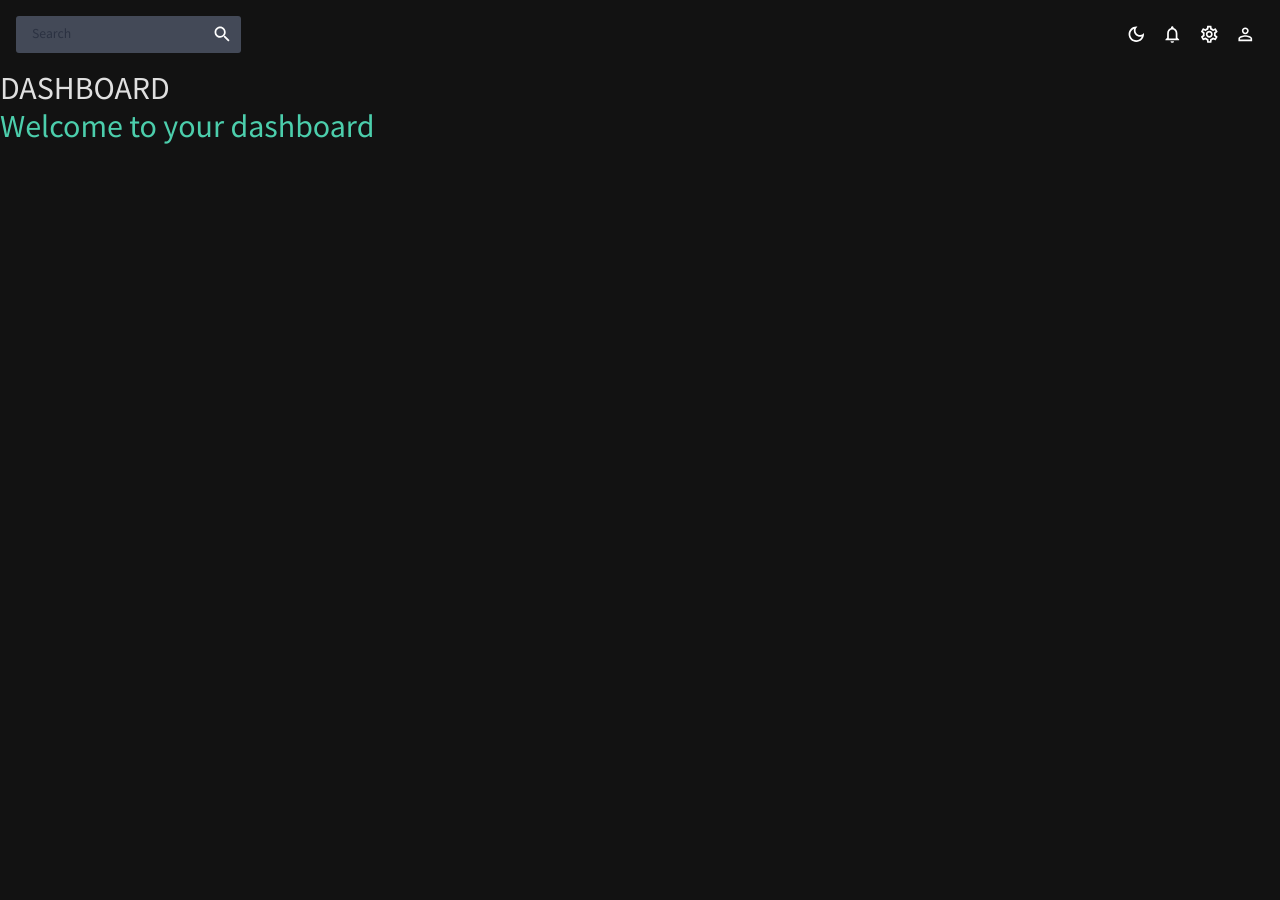
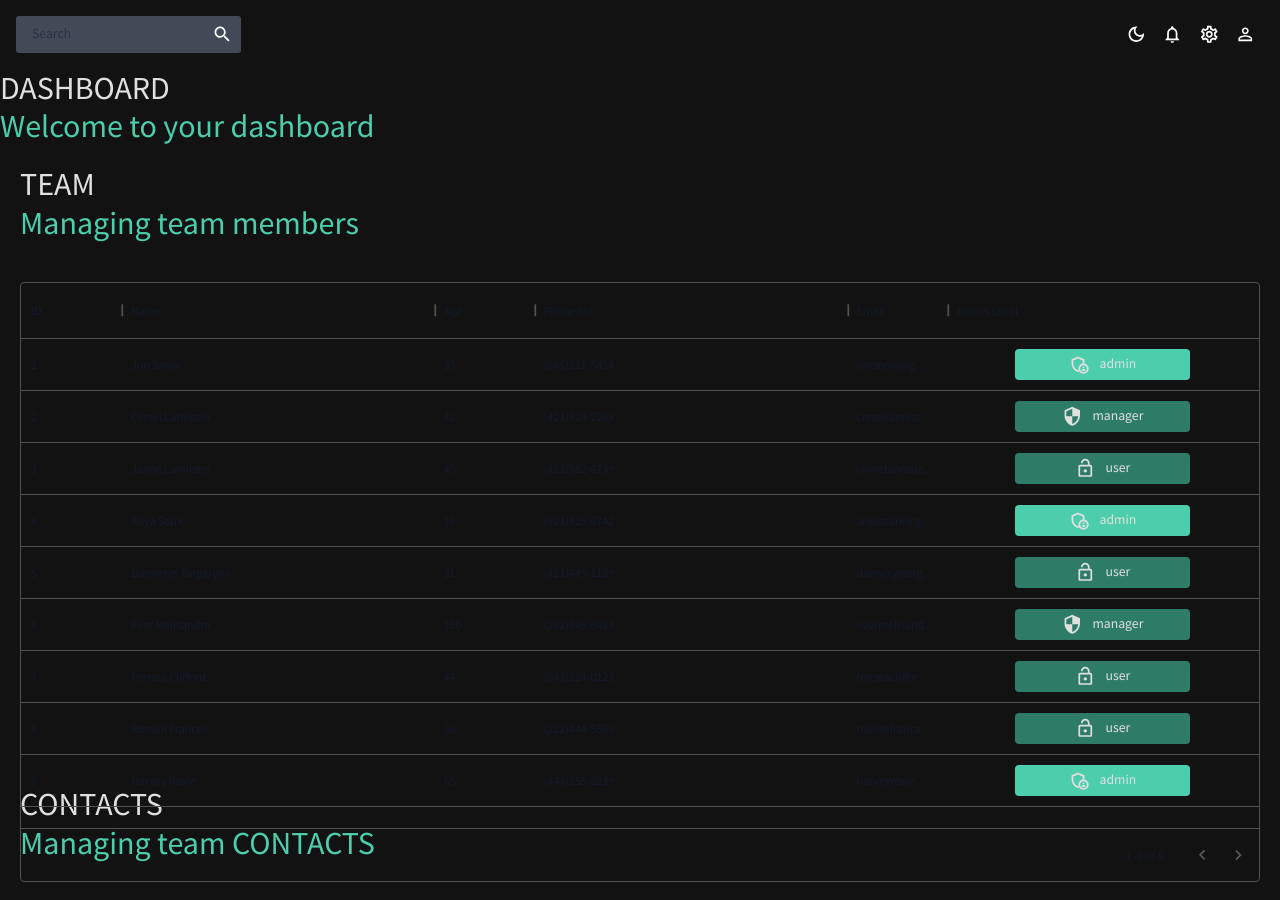
Before and after one commit to anonymous-dev-30/mui-kit, a React (Create React App) app: page / in a window 1280 px wide. Shown: the top 900 px of the page. Before the commit the page ends 800 px from the top, so only its background shows below. Built offline with nearby package versions, Linux system fonts and the light colour scheme.

Commit message:
Datagrid without re usable hook

```diff
--- a/src/App.js
+++ b/src/App.js
@@ -4,6 +4,8 @@ import { ThemeProvider, CssBaseline } from '@mui/material';
 import { ColorModeContext, useMode } from './theme';
 import TopBar from './components/appbar';
 import DashBoard from './components/dashboard';
+import Team from './components/scenes/team';
+import Contacts from './components/scenes/contacts';
 
 function App() {
 
@@ -19,6 +21,8 @@ function App() {
         <main className='content'>
           <TopBar />
           <DashBoard />
+          <Team />
+          <Contacts />
         </main>
         {/* BaseRouter  */}
       </ThemeProvider>
--- /dev/null
+++ b/src/components/scenes/contacts/index.js
@@ -0,0 +1,62 @@
+import { Box, Toolbar, Typography, useTheme } from '@mui/material'
+import React from 'react'
+import { DataGrid, GridToolbar } from '@mui/x-data-grid';
+import { token } from '../../../theme';
+import {
+	AdminPanelSettingsOutlined,
+	LockOpenOutlined,
+	SecurityOutlined
+} from '@mui/icons-material';
+import PageHeader from '../../appbar/PageHeader';
+import { mockDataTeam } from '../../../data/mockData';
+
+const Contacts = () => {
+	const theme = useTheme();
+	const colors = token(theme.palette.mode);
+
+	const columns = [
+		{ field: "id", headerName: "ID" },
+		{ field: "name", headerName: "Name", flex: 1, cellClassName: "" },
+		{ field: "age", headerName: "Age", headerAlign: "left", align: "left" },
+		{ field: "phone", headerName: "Phone No.", flex: 1 },
+		{ field: "email", headerName: "Email" },
+		{
+			field: "access", headerName: "Access Level", flex: 1,
+			renderCell: ({ row: {access} }) => {
+				return <Box
+					width="60%"
+					m="0 auto"
+					p="5px"
+					display='flex'
+					justifyContent='center'
+					backgroundColor={access === 'admin' ? colors.greenAccent[500] : colors.greenAccent[700]}
+					borderRadius="4px"
+				>
+					{access === 'admin' && <AdminPanelSettingsOutlined sx={{ color: colors.grey[100], mr: "5px" }} />}
+					{access === 'manager' && <SecurityOutlined sx={{ color: colors.grey[100], mr: "5px" }} />}
+					{access === 'user' && <LockOpenOutlined sx={{ color: colors.grey[100], mr: "5px" }} />}
+					<Typography color={colors.grey[100]} sx={{
+						ml: '5px'
+
+					}} >{access}</Typography>
+				</Box>
+			}
+		}
+	];
+
+	// TODO: useTable hook
+	return (
+		<Box m='20px' height='75vh'>
+			<PageHeader title={"CONTACTS"} subTitle={"Managing team CONTACTS"} />
+			<Box m='40px 0 0 0' height='75vh'>
+				<DataGrid
+					rows={mockDataTeam}
+                    columns={columns}
+                    components={{ Toolbar: GridToolbar }}
+				/>
+			</Box>
+		</Box>
+	)
+}
+
+export default Contacts;
--- /dev/null
+++ b/src/components/scenes/team/index.js
@@ -0,0 +1,62 @@
+import { Box, Typography, useTheme } from '@mui/material'
+import React from 'react'
+import { DataGrid } from '@mui/x-data-grid';
+import { token } from '../../../theme';
+import {
+	AdminPanelSettingsOutlined,
+	LockOpenOutlined,
+	SecurityOutlined
+} from '@mui/icons-material';
+import PageHeader from '../../appbar/PageHeader';
+import { mockDataTeam } from '../../../data/mockData';
+
+const Team = () => {
+	const theme = useTheme();
+	const colors = token(theme.palette.mode);
+
+	const columns = [
+		{ field: "id", headerName: "ID" },
+		{ field: "name", headerName: "Name", flex: 1, cellClassName: "" },
+		{ field: "age", headerName: "Age", headerAlign: "left", align: "left" },
+		{ field: "phone", headerName: "Phone No.", flex: 1 },
+		{ field: "email", headerName: "Email" },
+		{
+			field: "access", headerName: "Access Level", flex: 1,
+			renderCell: ({ row: {access} }) => {
+				return <Box
+					width="60%"
+					m="0 auto"
+					p="5px"
+					display='flex'
+					justifyContent='center'
+					backgroundColor={access === 'admin' ? colors.greenAccent[500] : colors.greenAccent[700]}
+					borderRadius="4px"
+				>
+					{access === 'admin' && <AdminPanelSettingsOutlined sx={{ color: colors.grey[100], mr: "5px" }} />}
+					{access === 'manager' && <SecurityOutlined sx={{ color: colors.grey[100], mr: "5px" }} />}
+					{access === 'user' && <LockOpenOutlined sx={{ color: colors.grey[100], mr: "5px" }} />}
+					<Typography color={colors.grey[100]} sx={{
+						ml: '5px'
+
+					}} >{access}</Typography>
+				</Box>
+			}
+		}
+	];
+
+	// TODO: useTable hook
+	return (
+		<Box m='20px' height='75vh'>
+			<PageHeader title={"TEAM"} subTitle={"Managing team members"} />
+			<Box m='40px 0 0 0' height='75vh'>
+				<DataGrid
+					rows={mockDataTeam}
+					columns={columns}
+					pageSize={10}
+				/>
+			</Box>
+		</Box>
+	)
+}
+
+export default Team;
--- /dev/null
+++ b/src/data/mockData.js
@@ -0,0 +1,74 @@
+export const mockDataTeam = [
+	{
+		id: 1,
+		name: "Jon Snow",
+		email: "jonsnow@gmail.com",
+		age: 35,
+		phone: "(665)121-5454",
+		access: "admin",
+	},
+	{
+		id: 2,
+		name: "Cersei Lannister",
+		email: "cerseilannister@gmail.com",
+		age: 42,
+		phone: "(421)314-2288",
+		access: "manager",
+	},
+	{
+		id: 3,
+		name: "Jaime Lannister",
+		email: "jaimelannister@gmail.com",
+		age: 45,
+		phone: "(422)982-6739",
+		access: "user",
+	},
+	{
+		id: 4,
+		name: "Anya Stark",
+		email: "anyastark@gmail.com",
+		age: 16,
+		phone: "(921)425-6742",
+		access: "admin",
+	},
+	{
+		id: 5,
+		name: "Daenerys Targaryen",
+		email: "daenerystargaryen@gmail.com",
+		age: 31,
+		phone: "(421)445-1189",
+		access: "user",
+	},
+	{
+		id: 6,
+		name: "Ever Melisandre",
+		email: "evermelisandre@gmail.com",
+		age: 150,
+		phone: "(232)545-6483",
+		access: "manager",
+	},
+	{
+		id: 7,
+		name: "Ferrara Clifford",
+		email: "ferraraclifford@gmail.com",
+		age: 44,
+		phone: "(543)124-0123",
+		access: "user",
+	},
+	{
+		id: 8,
+		name: "Rossini Frances",
+		email: "rossinifrances@gmail.com",
+		age: 36,
+		phone: "(222)444-5555",
+		access: "user",
+	},
+	{
+		id: 9,
+		name: "Harvey Roxie",
+		email: "harveyroxie@gmail.com",
+		age: 65,
+		phone: "(444)555-6239",
+		access: "admin",
+	},
+];
```
Also changed, not shown: .eslintrc.json.
